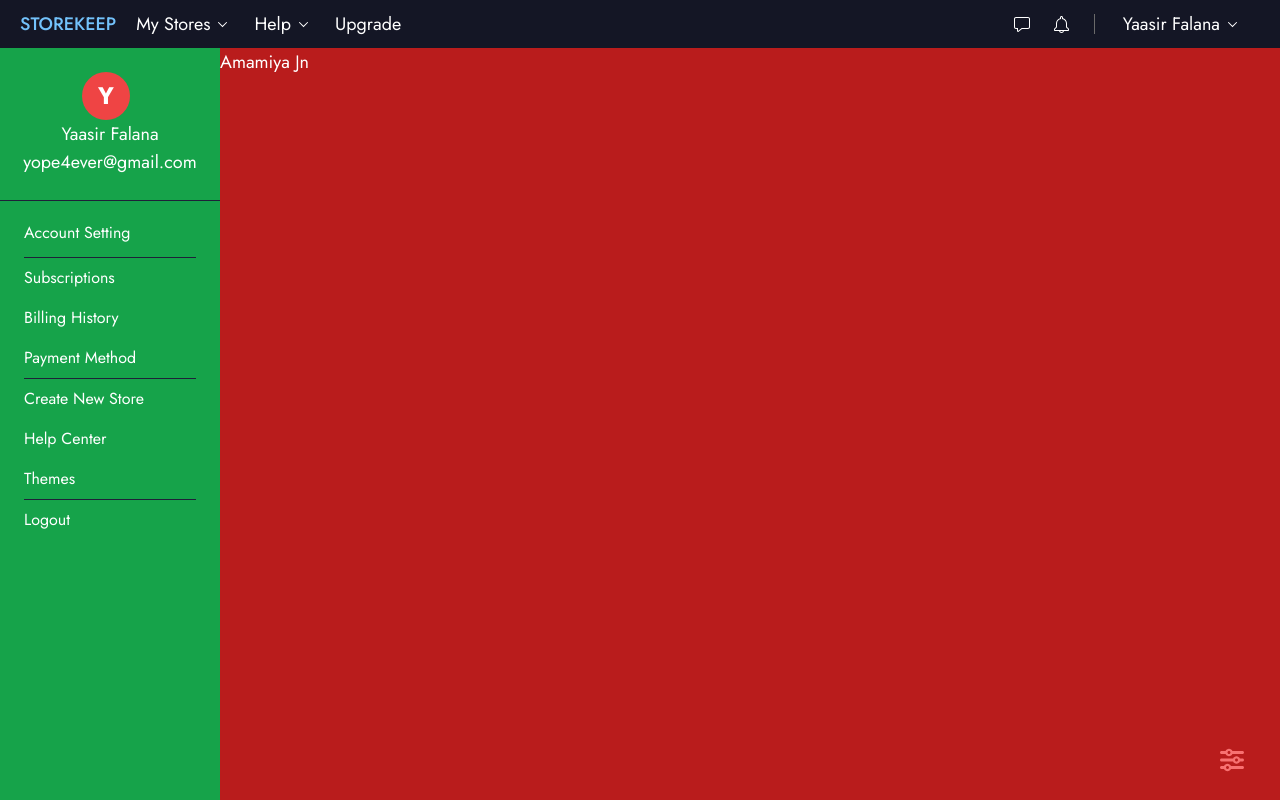
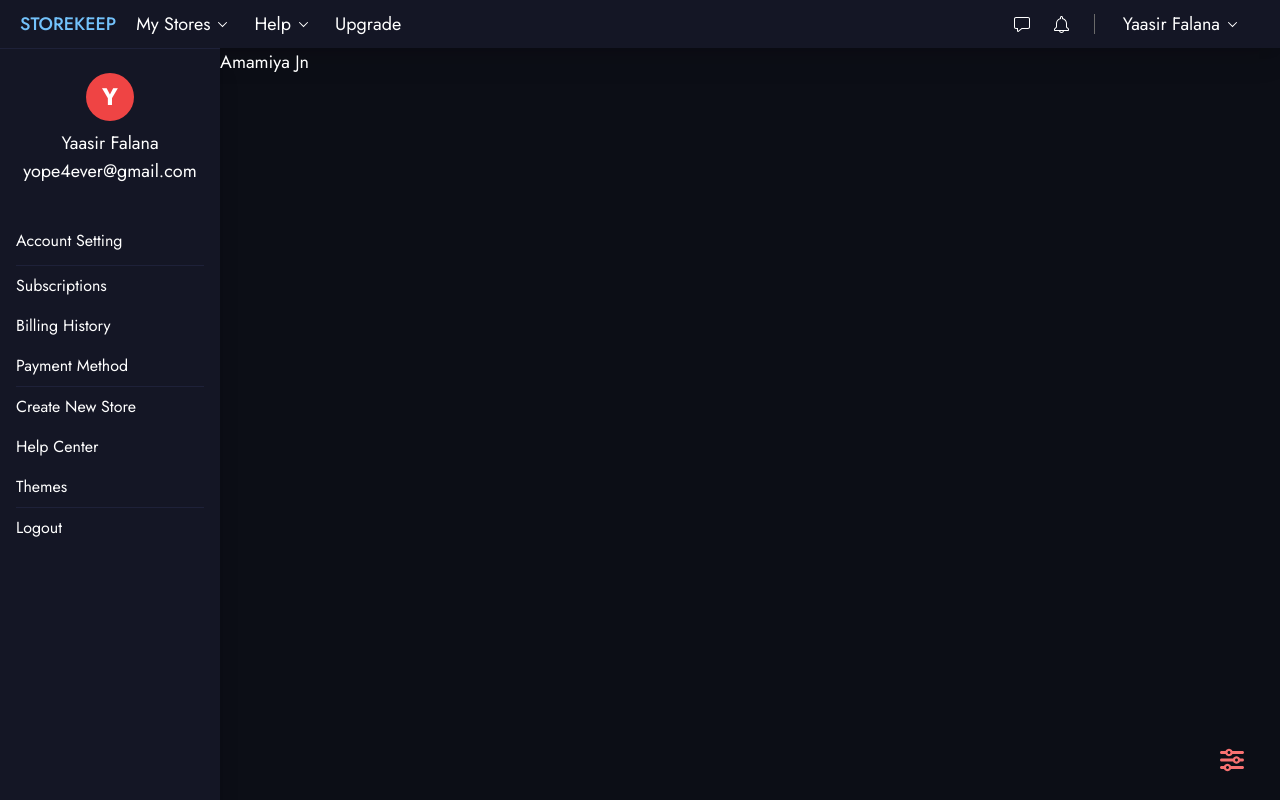
Before and after one commit to Yaasir024/StoreKeep, a Vue app: page /account/account-settings in a window 1280 px wide. Built offline with nearby package versions, Linux system fonts and the light colour scheme.

Commit message:
sidebar tweaks

```diff
--- a/src/components/SidebarAccounts.vue
+++ b/src/components/SidebarAccounts.vue
@@ -1,12 +1,12 @@
 <template>
   <div class="static top-0 h-screen">
-    <div class="bg-green-600 h-full w-[220px]">
+    <div class="bg-white dark:bg-ps-gray-800 shadow-xl h-full w-[220px] border-t dark:border-ps-gray-500">
       <div class="">
         <div
-          class="flex flex-col items-center max-w-[220px] px-7 py-6 mb-2 border-b dark:border-ps-gray-500"
+          class="flex flex-col items-center max-w-[220px] px-7 py-6 mb-2"
         >
           <div
-            class="bg-red-500 flex items-center justify-center h-12 w-12 rounded-[50%] text-sk-white text-2xl font-bold mr-2"
+            class="bg-red-500 flex items-center justify-center h-12 w-12 rounded-[50%] text-sk-white text-2xl font-bold cursor-default mb-2"
           >
             Y
           </div>
@@ -14,7 +14,7 @@
           <div class="">yope4ever@gmail.com</div>
         </div>
         <div class="h-full">
-            <ul class="px-6 flex flex-col text-base">
+          <ul class="px-4 flex flex-col text-base">
             <RouterLink to="/account/account-settings">
               <li
                 class="py-3 cursor-pointer transition-all duration-300 ease-in-out hover:text-sk-blue-800"
--- a/src/views/accounts/SettingsView.vue
+++ b/src/views/accounts/SettingsView.vue
@@ -16,7 +16,7 @@ const system = useSystemStore();
     <div class="h-full overflow-hidden">
       <div class="h-full flex">
         <Sidebar />
-        <div class="bg-red-700 h-full w-full">Amamiya Jn</div>
+        <div class=" h-full w-full">Amamiya Jn</div>
       </div>
     </div>
   </section>
```
Lines whose indentation alone changed are shown as unchanged.
